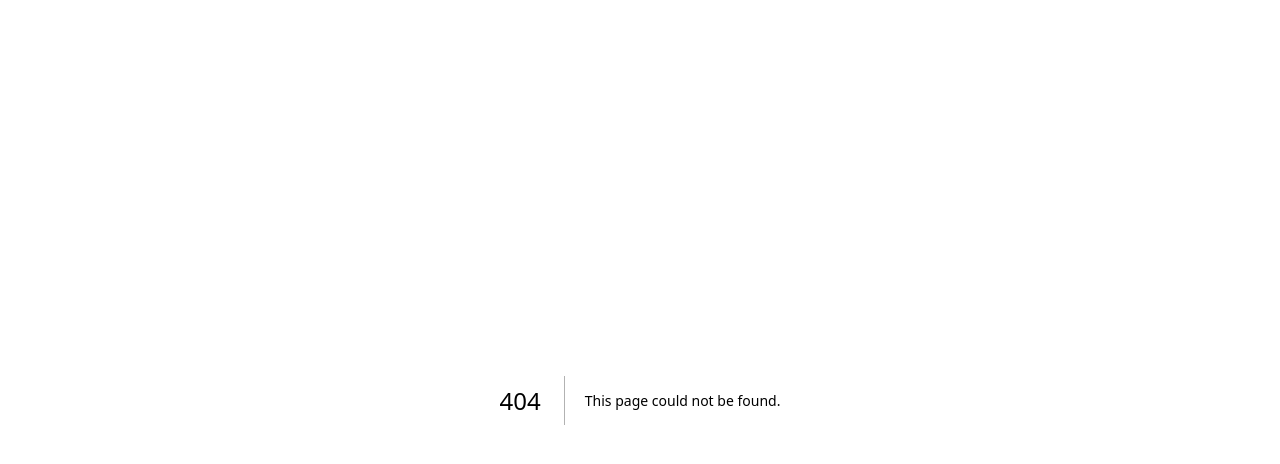
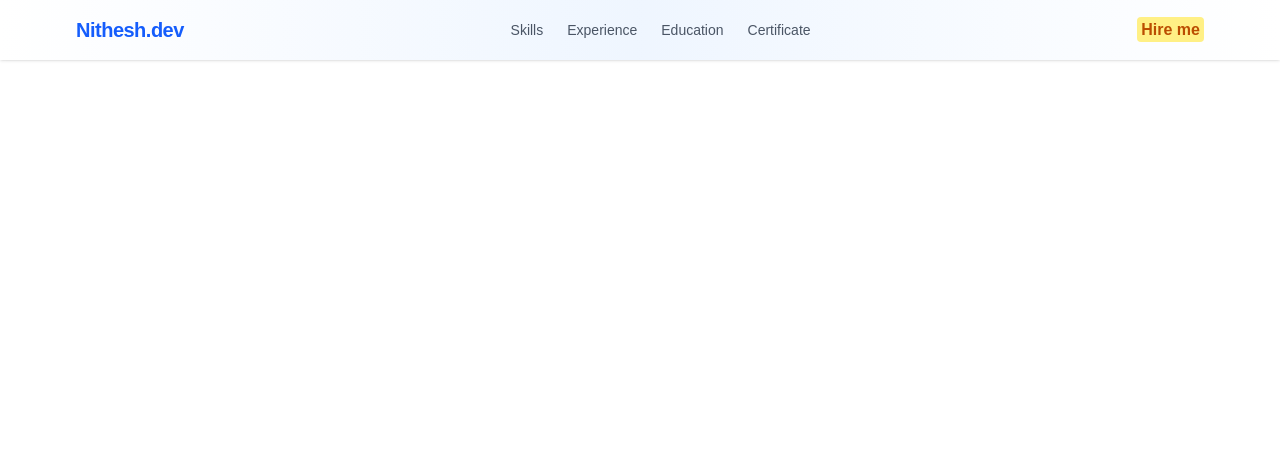
Before and after one commit to Nithesh32kp/portfolio-nk, a Next.js app: page /header in a window 1280 px wide. Before the commit this address had no page. Shown: the top 464 px of the page. Built offline with nearby package versions, Linux system fonts and the light colour scheme.

Commit message:
added the header

```diff
--- /dev/null
+++ b/app/header/page.tsx
@@ -0,0 +1,42 @@
+import Link from "next/link"
+import React from "react"
+
+const navLinks = [
+    { href: "/skills", label: "Skills" },
+    { href: "/experience", label: "Experience" },
+    { href: "/education", label: "Education" },
+    { href: "/certificate", label: "Certificate" },
+]
+
+export default function Header() {
+    return (
+        <header className="fixed top-0 left-0 w-full z-50 bg-linear-to-r from-white via-blue-50 to-white shadow-sm backdrop-blur-sm transition-all duration-300">
+            <nav className="max-w-6xl mx-auto px-3 py-4 flex items-center justify-between">
+                {/* Logo / Brand */}
+                <Link href="/" className="text-xl font-bold text-blue-600 tracking-tight hover:text-blue-700 transition-colors">
+                    Nithesh.dev
+                </Link>
+
+                {/* Nav Links */}
+                <ul className="flex items-center gap-6">
+                    {navLinks.map(({ href, label }) => (
+                        <li key={label}>
+                            <Link
+                                href={href}
+                                className="text-sm font-medium text-gray-600 hover:text-blue-600 transition-colors duration-200 relative group"
+                            >
+                                {label}
+                                <span className="absolute -bottom-1 left-0 w-0 h-0.5 bg-blue-500 group-hover:w-full transition-all duration-300" />
+                            </Link>
+                        </li>
+                    ))}
+                </ul>
+                <div>
+                    <span className="bg-yellow-200 rounded-sm text-amber-700 p-1 font-bold">
+                        Hire me
+                    </span>
+                </div>
+            </nav>
+        </header>
+    )
+}
--- a/app/page.tsx
+++ b/app/page.tsx
@@ -1,64 +1,12 @@
 import Image from "next/image";
-
+import Header from "./header/page";
 export default function Home() {
   return (
     <div className="flex flex-col flex-1 items-center justify-center bg-zinc-50 font-sans dark:bg-black">
-      <main className="flex flex-1 w-full max-w-3xl flex-col items-center justify-between py-32 px-16 bg-white dark:bg-black sm:items-start">
-        <Image
-          className="dark:invert"
-          src="/next.svg"
-          alt="Next.js logo"
-          width={100}
-          height={20}
-          priority
-        />
-        <div className="flex flex-col items-center gap-6 text-center sm:items-start sm:text-left">
-          <h1 className="max-w-xs text-3xl font-semibold leading-10 tracking-tight text-black dark:text-zinc-50">
-            To get started, edit the page.tsx file.
-          </h1>
-          <p className="max-w-md text-lg leading-8 text-zinc-600 dark:text-zinc-400">
-            Looking for a starting point or more instructions? Head over to{" "}
-            <a
-              href="https://vercel.com/templates?framework=next.js&utm_source=create-next-app&utm_medium=appdir-template-tw&utm_campaign=create-next-app"
-              className="font-medium text-zinc-950 dark:text-zinc-50"
-            >
-              Templates
-            </a>{" "}
-            or the{" "}
-            <a
-              href="https://nextjs.org/learn?utm_source=create-next-app&utm_medium=appdir-template-tw&utm_campaign=create-next-app"
-              className="font-medium text-zinc-950 dark:text-zinc-50"
-            >
-              Learning
-            </a>{" "}
-            center.
-          </p>
-        </div>
-        <div className="flex flex-col gap-4 text-base font-medium sm:flex-row">
-          <a
-            className="flex h-12 w-full items-center justify-center gap-2 rounded-full bg-foreground px-5 text-background transition-colors hover:bg-[#383838] dark:hover:bg-[#ccc] md:w-[158px]"
-            href="https://vercel.com/new?utm_source=create-next-app&utm_medium=appdir-template-tw&utm_campaign=create-next-app"
-            target="_blank"
-            rel="noopener noreferrer"
-          >
-            <Image
-              className="dark:invert"
-              src="/vercel.svg"
-              alt="Vercel logomark"
-              width={16}
-              height={16}
-            />
-            Deploy Now
-          </a>
-          <a
-            className="flex h-12 w-full items-center justify-center rounded-full border border-solid border-black/[.08] px-5 transition-colors hover:border-transparent hover:bg-black/[.04] dark:border-white/[.145] dark:hover:bg-[#1a1a1a] md:w-[158px]"
-            href="https://nextjs.org/docs?utm_source=create-next-app&utm_medium=appdir-template-tw&utm_campaign=create-next-app"
-            target="_blank"
-            rel="noopener noreferrer"
-          >
-            Documentation
-          </a>
-        </div>
+      <Header />
+
+      <main className="flex flex-1 w-full max-w-1xl flex-col items-center justify-between py-32 px-16  dark:bg-black sm:items-start">
+
       </main>
     </div>
   );
```
